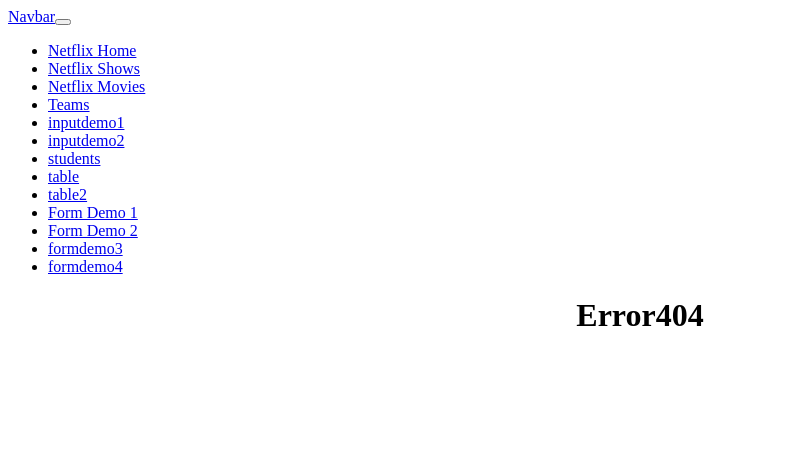
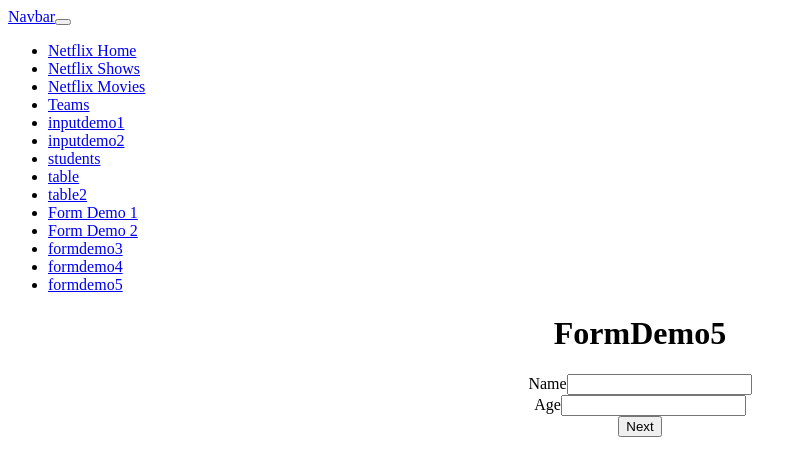
Before and after one commit to samirvithlani/mern_26_fullday25, a React app: page /formdemo5 in a window 1280 px wide. Shown: the top 476 px of the page, without its empty margins (0-807 px from the left). Built offline with nearby package versions, Linux system fonts and the light colour scheme; the HTML template or start-up script is replaced by a standard one.

Commit message:
steepr form

```diff
--- a/src/App.jsx
+++ b/src/App.jsx
@@ -32,6 +32,7 @@
 import { FormDemo2 } from './components/form/FormDemo2'
 import { FormDemo3 } from './components/form/FormDemo3'
 import { FormDemo4 } from './components/form/FormDemo4'
+import { FormDemo5 } from './components/form/FormDemo5'
 
 
 function App() {
@@ -62,6 +63,7 @@
           <Route path='/formdemo2' element ={<FormDemo2/>}></Route>
           <Route path='/formdemo3' element = {<FormDemo3/>}></Route>
           <Route path='/formdemo4' element ={<FormDemo4/>}></Route>
+          <Route path='/formdemo5' element ={<FormDemo5/>}></Route>
         </Routes>
     </div>
   )
--- a/src/components/Navbar.jsx
+++ b/src/components/Navbar.jsx
@@ -113,6 +113,11 @@
                 formdemo4
               </Link>
             </li>
+            <li class="nav-item active">
+              <Link class="nav-link" to="/formdemo5">
+                formdemo5
+              </Link>
+            </li>
 
 
 
--- /dev/null
+++ b/src/components/form/FormDemo5.jsx
@@ -0,0 +1,78 @@
+import React, { useState } from 'react'
+import { useForm } from 'react-hook-form'
+
+
+export const FormDemo5 = () => {
+    const {register,handleSubmit,formState:{errors},trigger}=useForm()
+    const [step, setstep] = useState(1);
+    const submitHandler = (data)=>{
+        console.log(data)
+    }
+    const validationSchema ={
+        nameValidator:{
+            required:{
+                value:true,
+                message:"name is required *"
+            }
+        },
+         emailValidator:{
+            required:{
+                value:true,
+                message:"email is required *"
+            }
+        },
+        ageValidator:{
+            required:{
+                value:true,
+                message:"age is required *"
+            }
+        }
+    }
+    const next =async()=>{
+        //const valid = step==1 ? await trigger("name"):await trigger("email")
+        const valid = step==1 ? await trigger(["name","age"]):await trigger("email")
+        if(valid){
+            setstep(step+1)
+        }
+    }
+
+  return (
+    <div style={{textAlign:"center"}}>
+        <h1>FormDemo5</h1>
+        <form onSubmit={handleSubmit(submitHandler)}>
+            {
+                step==1 && (
+                    <div>
+                        <div>
+                            <label>Name</label>
+                            <input type='text' {...register("name",validationSchema.nameValidator)}></input>
+                            {errors.name?.message}
+                        </div>
+                        <div>
+                            <label>Age</label>
+                            <input type='text' {...register("age",validationSchema.ageValidator)}></input>
+                            {errors.age?.message}
+                        </div>
+                        <div>
+                            <button onClick={next}>Next</button>
+                        </div>
+                    </div>
+                )
+            }
+            {
+                step==2 && <div>
+                    <div>
+                        <label>Email</label>
+                        <input type='text' {...register("email",validationSchema.emailValidator)}></input>
+                        {errors.email?.message}
+                    </div>
+                    <div>
+                        <button onClick={()=>{setstep(step-1)}}>Back</button>
+                        <input type='submit'></input>
+                    </div>
+                </div>
+            }
+        </form>
+    </div>
+  )
+}
```
